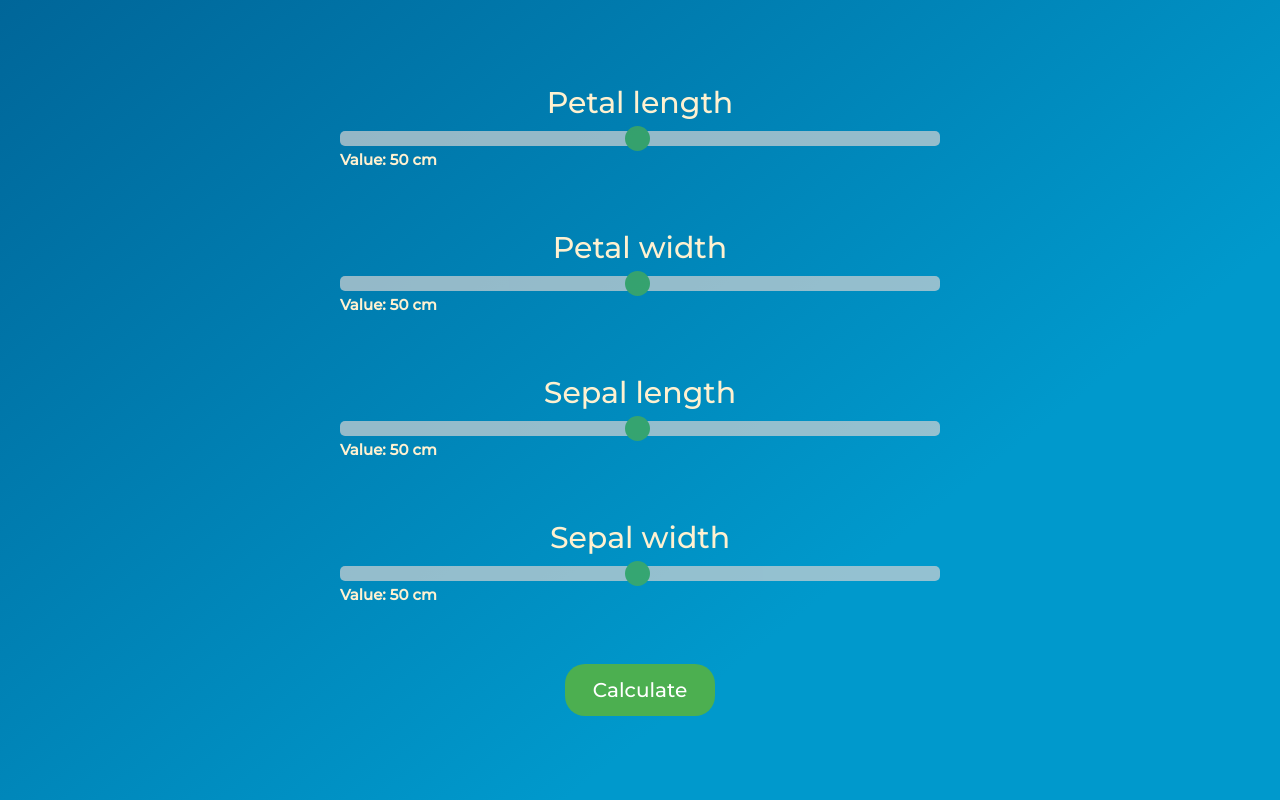
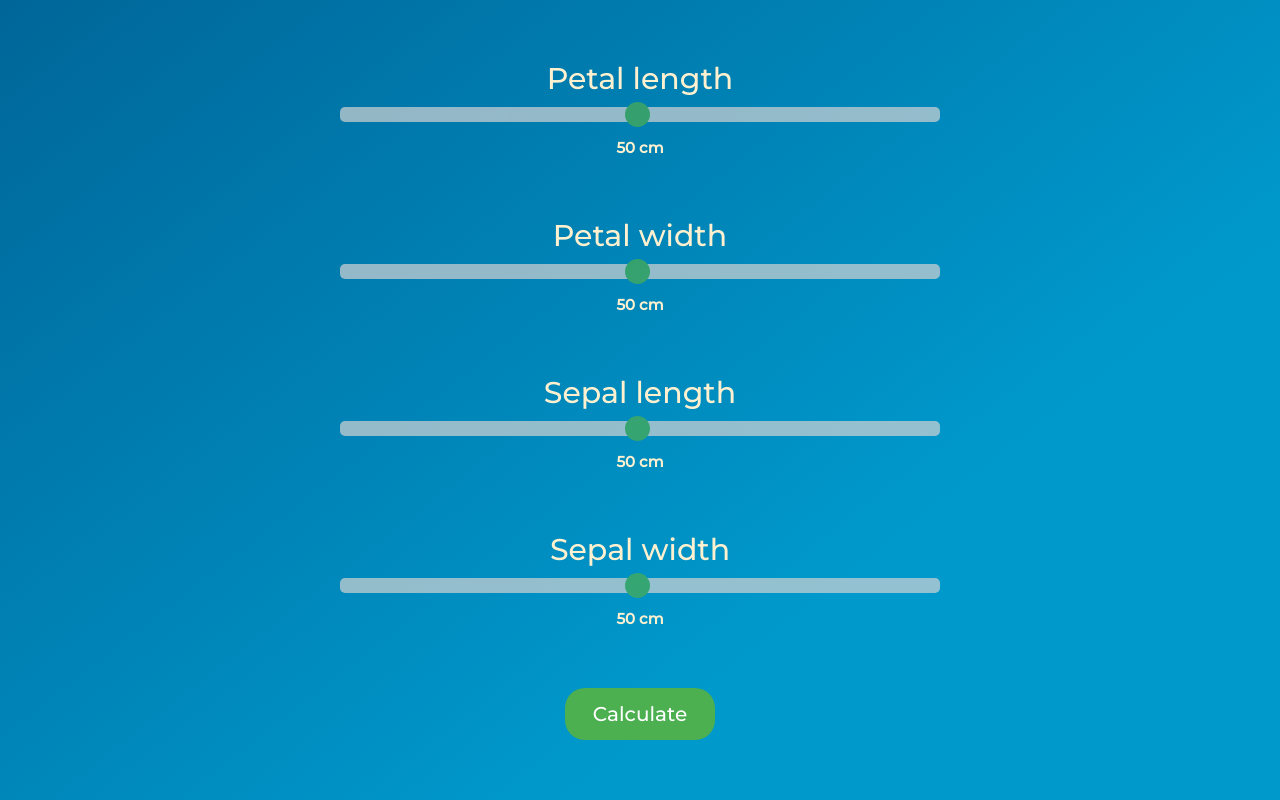
Before and after one commit to CosmoSt4r/Iris-Classification, a Flask app: page / in a window 1280 px wide. Run offline with Flask 2, Linux system fonts and the light colour scheme.

Commit message:
Sliders value representation changed

```diff
--- a/static/style.css
+++ b/static/style.css
@@ -35,10 +35,12 @@ body
 {
     color: #fff1d0;
     margin-bottom: 10%;
+    margin-top: 2%;
     font-size: 15px;
     margin-left: auto;
     margin-right: auto;
     width: 600px;
+    text-align: center;
 }
 
 .box slider
--- a/templates/index.html
+++ b/templates/index.html
@@ -15,19 +15,19 @@
 
     <h2>Petal length</h2>
     <input type="range" min="1" max="100" value="50" class="slider" id="petal_length">
-    <h3>Value: <span id="p_len"></span> cm</h3>
+    <h3><span id="p_len"></span> cm</h3>
 
     <h2>Petal width</h2>
     <input type="range" min="1" max="100" value="50" class="slider" id="petal_width">
-    <h3>Value: <span id="p_wid"></span> cm</h3>
+    <h3><span id="p_wid"></span> cm</h3>
 
     <h2>Sepal length</h2>
     <input type="range" min="1" max="100" value="50" class="slider" id="sepal_length">
-    <h3>Value: <span id="s_len"></span> cm</h3>
+    <h3><span id="s_len"></span> cm</h3>
 
     <h2>Sepal width</h2>
     <input type="range" min="1" max="100" value="50" class="slider" id="sepal_width">
-    <h3>Value: <span id="s_wid"></span> cm</h3>
+    <h3><span id="s_wid"></span> cm</h3>
 
     <button class="btn calculate">Calculate</button>
 
```
